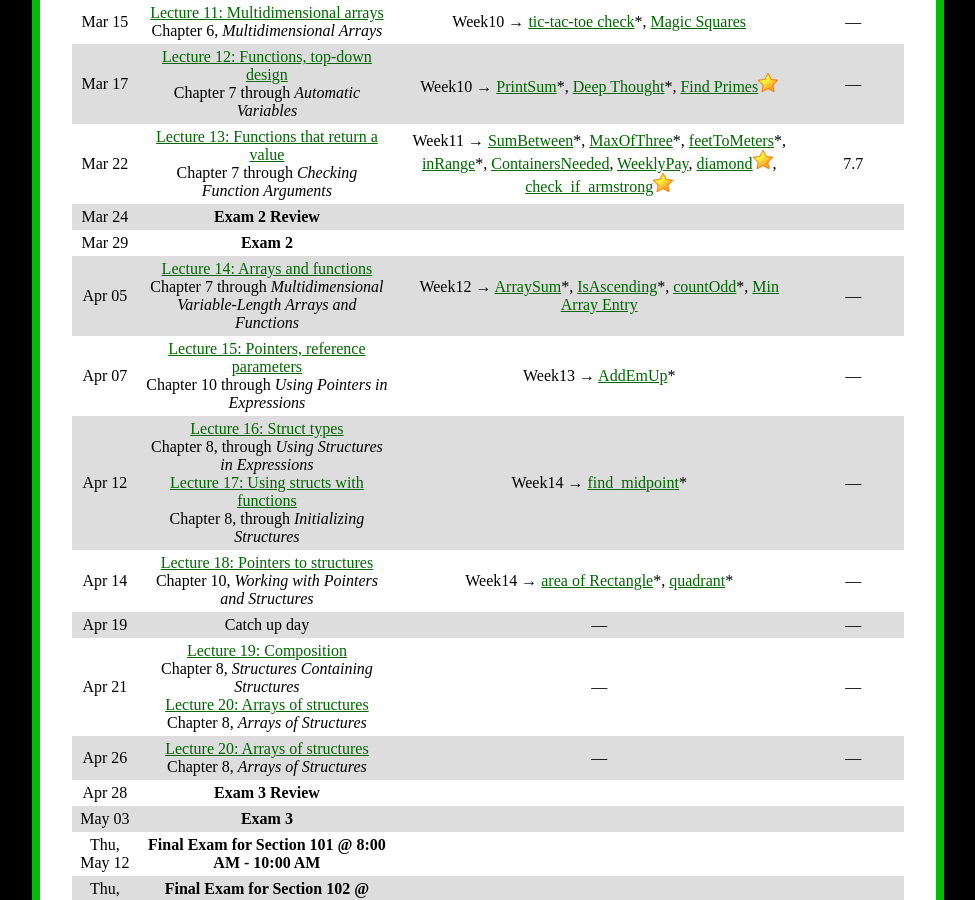
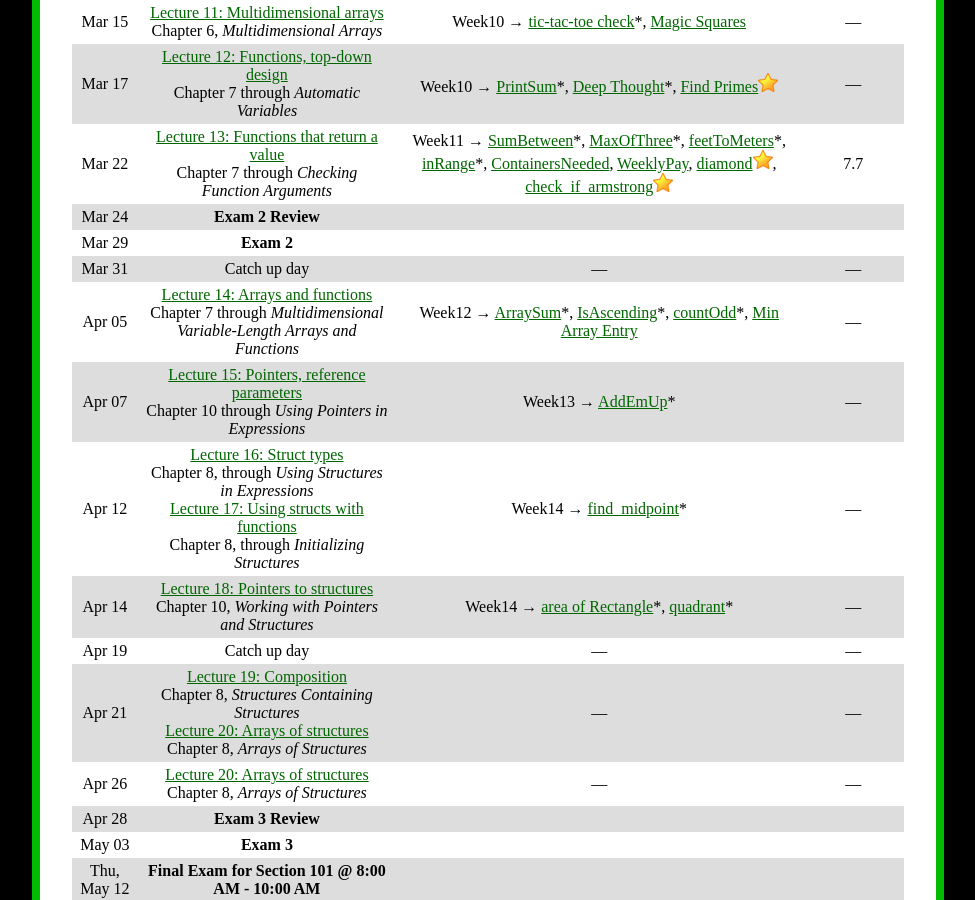
Before and after one commit to ycpcs/cs101-spring2022, a Jekyll site: the page built from schedule.md, in a window 1280 px wide and 900 px high, scrolled down 1011 px. Shown: the whole window, without its empty margins (152-1127 px from the left). Built offline with Jekyll 4.4.1, drawn with Linux system fonts in a browser that asks for light colours.

Commit message:
added sudo catchup day on Spartan Day

```diff
--- a/schedule.md
+++ b/schedule.md
@@ -31,6 +31,7 @@ Mar 17 | [Lecture 12: Functions, top-down design](lectures/lecture12.html)<br>Ch
 Mar 22 | [Lecture 13: Functions that return a value](lectures/lecture13.html)<br>Chapter 7 through *Checking Function Arguments* | Week11 &rarr; [SumBetween](https://cs.ycp.edu/cloudcoder/#exercise?c=17,p=831)\*, [MaxOfThree](https://cs.ycp.edu/cloudcoder/#exercise?c=17,p=832)\*, [feetToMeters](https://cs.ycp.edu/cloudcoder/#exercise?c=17,p=849)\*, [inRange](https://cs.ycp.edu/cloudcoder/#exercise?c=17,p=850)\*, [ContainersNeeded](https://cs.ycp.edu/cloudcoder/#exercise?c=17,p=862), [WeeklyPay](https://cs.ycp.edu/cloudcoder/#exercise?c=17,p=863), [diamond](https://cs.ycp.edu/cloudcoder/#exercise?c=17,p=851)![gold star](img/goldstar-tiny.png), [check\_if\_armstrong](https://cs.ycp.edu/cloudcoder/#exercise?c=17,p=871)![gold star](img/goldstar-tiny.png) | 7.7
 Mar 24 | **Exam 2 Review**| |
 Mar 29 | **Exam 2**| |
+Mar 31 | Catch up day | &mdash; | &mdash;
 Apr 05 | [Lecture 14: Arrays and functions](lectures/lecture14.html)<br>Chapter 7 through *Multidimensional Variable-Length Arrays and Functions* | Week12 &rarr; [ArraySum](https://cs.ycp.edu/cloudcoder/#exercise?c=17,p=828)\*, [IsAscending](https://cs.ycp.edu/cloudcoder/#exercise?c=17,p=830)\*, [countOdd](https://cs.ycp.edu/cloudcoder/#exercise?c=17,p=829)\*, [Min Array Entry](https://cs.ycp.edu/cloudcoder/#exercise?c=17,p=865) | &mdash;
 Apr 07 | [Lecture 15: Pointers, reference parameters](lectures/lecture15.html)<br>Chapter 10 through *Using Pointers in Expressions* | Week13 &rarr; [AddEmUp](https://cs.ycp.edu/cloudcoder/#exercise?c=17,p=833)\* | &mdash;
 Apr 12 | [Lecture 16: Struct types](lectures/lecture16.html)<br>Chapter 8, through *Using Structures in Expressions*<br>[Lecture 17: Using structs with functions](lectures/lecture17.html)<br>Chapter 8, through *Initializing Structures* | Week14 &rarr; [find\_midpoint](https://cs.ycp.edu/cloudcoder/#exercise?c=17,p=879)\* | &mdash;
```
